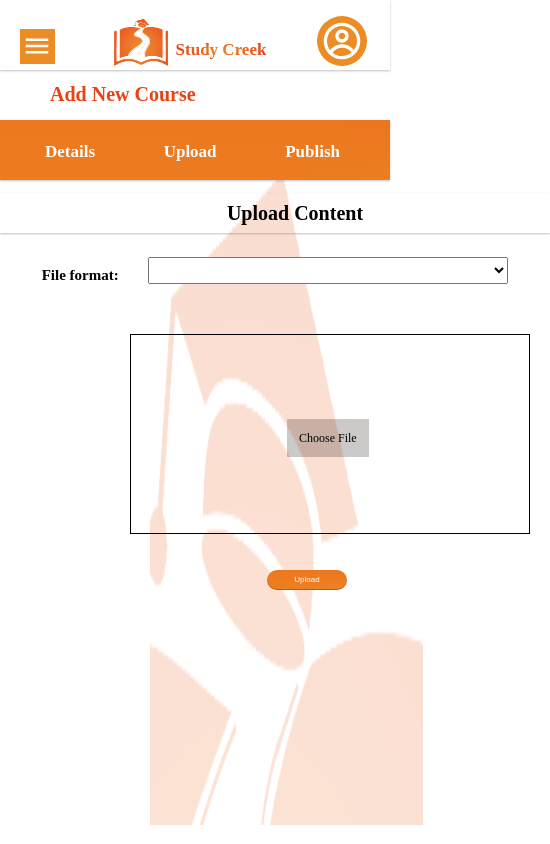
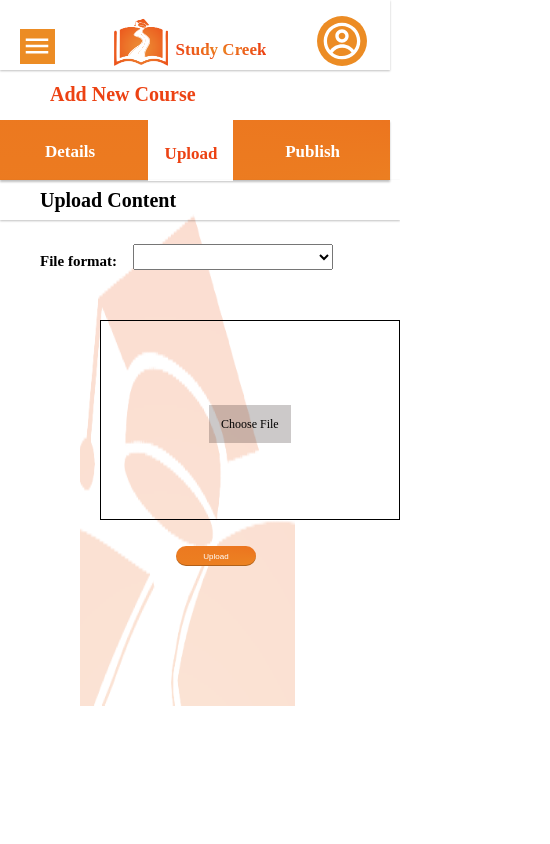
Before and after one commit to Rubylena/Study_creek_frontend, a React (Create React App) app: page /upload in a window 390 px wide. Shown: the whole page, 550 px wide, since content can reach past the window. Built offline with nearby package versions, Linux system fonts and the light colour scheme; no server answers.

Commit message:
responsiveness

```diff
--- a/public/index.html
+++ b/public/index.html
@@ -3,8 +3,9 @@
   <head>
     <meta charset="utf-8" />
     <meta name="viewport" content="width=device-width, initial-scale=1" />
+    <link rel="icon" type="image/png" href="../src/assets/logoImage.png" width="50px"/>
     <meta
-      name="description"
+      name="StudyCreek site"
       content="Web site created using create-react-app"
     />
     <title>StudyCreek</title>
--- a/src/components/addCourse.jsx
+++ b/src/components/addCourse.jsx
@@ -1,15 +1,19 @@
 import React from 'react'
-import { Outlet } from 'react-router-dom'
+import { Outlet, useLocation } from 'react-router-dom'
 import '../styles/addCourse.css'
 
 export default function AddCourse() {
+
+  const location= useLocation()
+  const activepage = location.pathname
+
   return (
     <div className='addCourse'>
         <h1>Add New Course</h1>
         <div className='addCourse-heading'>
-            <h4>Details</h4>
-            <h4>Upload</h4>
-            <h4>Publish</h4>
+            <h4 id={activepage==='/details'? 'active': ''}>Details</h4>
+            <h4 id={activepage==='/upload'? 'active': ''}>Upload</h4>
+            <h4 id={activepage==='/publish'? 'active': ''}>Publish</h4>
         </div>
         <Outlet/>
     </div>
--- a/src/pages/courseDetail.jsx
+++ b/src/pages/courseDetail.jsx
@@ -19,7 +19,6 @@ export default function CourseDetail() {
     }
   }
 
-  console.log(image)
   return (
     <div className='courseDetail'>
         <h2>Course Detail</h2>
--- a/src/styles/addCourse.css
+++ b/src/styles/addCourse.css
@@ -11,7 +11,7 @@
     justify-content: space-between;
     background: conic-gradient(from 180deg at 120.17% 50%, #EC4213 -1.16deg, #EC8C24 50deg, #EC8222 55deg, #EC761F 105.53deg, #EC691C 160.77deg, #EC5F1A 217.51deg, #EC4213 358.84deg, #EC8C24 406.32deg);
     height: 6em;
-    box-shadow: 0px 1px 2px 0px #00000040;
+    box-shadow: 0px 2px 2px 0px #00000040;
 }
 
 .addCourse-heading >h4{
@@ -21,7 +21,6 @@
 
 .addCourse::after{
     content: '';
-    background-image: url(/src/assets/SC\ \(1\).png);
     position: absolute;
     top: 15em;
     left: 15em;
@@ -30,7 +29,32 @@
     background-size: 70vw 90vh;
     background-position: left top;
     z-index: -1;
-    width: 80%;
-    height: 80%;
+    width: 70%;
+    height: 90%;
     opacity: 0.2;
 }
+#active{
+    background-color: #FFFFFF;
+    color: #EC4213;
+    width: 5em;
+    height: 3.6em;
+    line-height: 4em;
+    padding-left: 1em;
+    margin: 0;
+}
+
+
+@media only screen and (min-width: 350px) and (max-width: 600px){
+
+    .addCourse::after{
+        top: 20em;
+        left: 8em;
+        background-size: 60vw 60vh;
+        background-position: left top;
+        z-index: -1;
+        width: 55%;
+        height: 60%;
+        opacity: 0.2;
+    }
+
+}
--- a/src/styles/courseDetail.css
+++ b/src/styles/courseDetail.css
@@ -31,11 +31,8 @@
 .courseDetail{
     display: grid;
     place-items: center;
+}
 
-}
-.details-form{
-
-}
 
 .details-div{
     padding: 2em;
@@ -69,6 +66,7 @@
     line-height: 2em;
     padding-left: 2em;
     text-align: center;
+    margin-top: 0;
     box-shadow: 0px 1px 2px 0px #00000040;
     width: 100%;
 
@@ -103,6 +101,7 @@
     text-align: center;
     box-shadow: 0px 1px 2px 0px #00000040;
     width: 100%;
+    margin-top: 0;
 }
 .upload-div{
     padding: 2em;
@@ -168,6 +167,7 @@
     text-align: center;
     box-shadow: 0px 1px 2px 0px #00000040;
     width: 100%;
+    margin-top: 0;
 }
 
 .publish-consent{
@@ -192,3 +192,125 @@
     margin-bottom: 0.5em;
     margin-left: 2em;
 }
+
+@media only screen and (min-width: 350px) and (max-width: 600px){
+    .file-div{
+        width: 25em;
+        height: 10em;
+        margin-left: 9.5em;
+    }
+
+    .file-label{
+        font-size: 1.2em;
+        top: 3.5em;
+        left: 6em;
+    }
+
+    .thumbnail-image{
+        width: 23em;
+        left: 1em;
+    }
+
+    .courseDetail{
+        display: grid;
+        place-items: start;
+    }
+
+    .details-label{
+        font-size: 1.3em;
+    }
+
+    .details-input{
+        height: 3em;
+        width: 18em;
+        margin-left: 7em;
+    }
+
+
+    .details-form{
+        padding-left: 2em;
+        margin-top: 5em;
+
+    }
+
+    .courseDetail > h2{
+        padding-left: 2em;
+        width: 100%;
+        text-align: left;
+    }
+
+    .next-button{
+        width: 13em;
+        height: 2.5em;
+        margin-left: 25em;
+    }
+
+    /* upload course page */
+
+    .upload{
+        display: grid;
+        place-items: start;
+    }
+
+
+    .upload-course{
+        font-size: 2rem;
+        padding-left: 2em;
+        text-align:left;
+        width: 100%;
+    }
+    .upload-div{
+        padding: 2em 0em 1em 2em;
+        display: grid;
+        margin-left: 2em;
+
+    }
+    .upload-label{
+        font-size: 1.5em;
+        margin-right: 0em;
+        margin-left: 0;
+    }
+
+    .upload-input{
+        height: 2em;
+        width: 15em;
+        margin-left: 7em;
+        margin-top: -2em;
+    }
+
+    .uploadfile-div{
+        width: 30em;
+        height: 20em;
+        margin-left: 6em;
+        margin-top:2em;
+    }
+
+    .uploadfile-label{
+        padding: 1em;
+        top: 8em;
+        left: 9em;
+    }
+
+    .upload-button{
+        margin-left: 22em;
+    }
+
+    /* publish Page */
+
+    .publish-text{
+        padding-left: 2em;
+        text-align: left;
+    }
+
+    .publish-consent{
+        margin-top: 13em;
+    }
+
+
+    .publish-button{
+        width: 12em;
+        height: 3em;
+        margin-top: 3em;
+    }
+
+}
```
